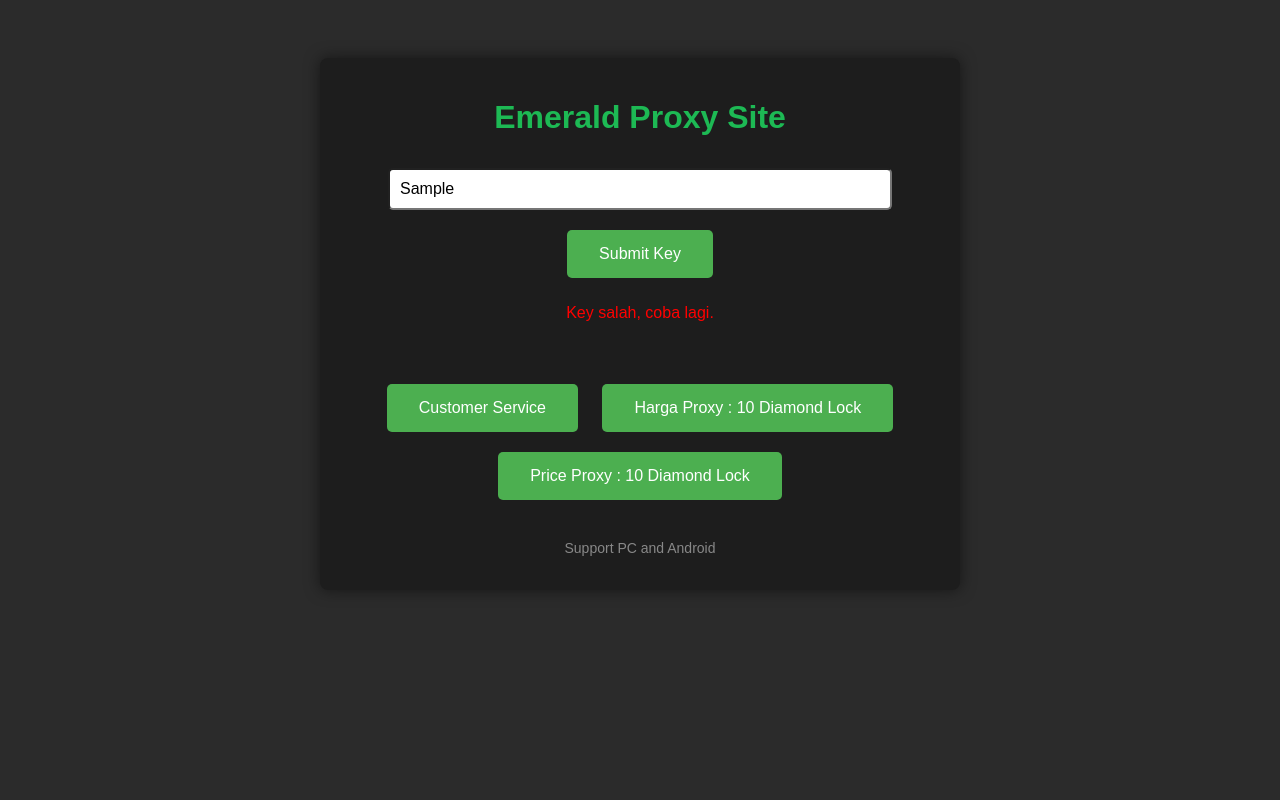
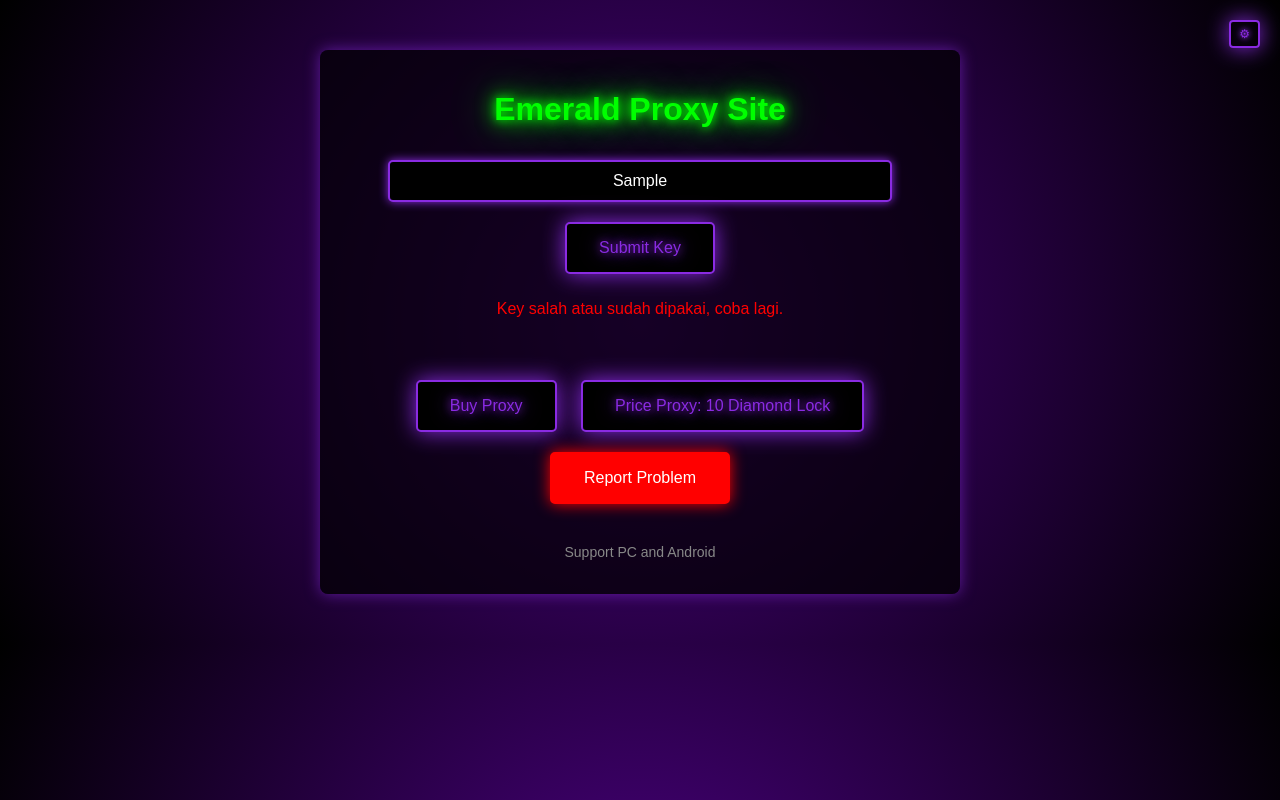
Before and after one commit to velohama-sudo/proxy.emerald, a plain HTML site: page index.html in a window 1280 px wide. Both pictures are taken after typing "Sample" into the empty fields and a click on the button "Submit Key". Drawn offline with Linux system fonts and the light colour scheme.

Commit message:
Add files via upload

```diff
--- a/index.html
+++ b/index.html
@@ -7,52 +7,131 @@
     <style>
         body {
             font-family: Arial, sans-serif;
-            background-color: #2b2b2b;
+            background: radial-gradient(circle at center, #2b0044, #000);
+            animation: bgGlow 6s infinite alternate;
             color: white;
             text-align: center;
             padding: 50px;
+            margin: 0;
         }
+
+        @keyframes bgGlow {
+            0% { background: radial-gradient(circle at center, #3b0066, #000); }
+            50% { background: radial-gradient(circle at center, #4a0080, #000); }
+            100% { background: radial-gradient(circle at center, #3b0066, #000); }
+        }
+
         .container {
-            background-color: #1d1d1d;
+            background-color: rgba(0, 0, 0, 0.7);
             padding: 20px;
             border-radius: 8px;
-            box-shadow: 0px 0px 15px rgba(0, 0, 0, 0.5);
+            box-shadow: 0px 0px 15px rgba(138, 43, 226, 0.6);
             width: 80%;
             max-width: 600px;
             margin: auto;
         }
+
         h1 {
-            color: #1db954;
+            color: #00ff00;
+            text-shadow: 0 0 10px #00ff00, 0 0 20px #00ff00, 0 0 40px #00ff00;
         }
+
         button {
-            background-color: #4CAF50;
-            color: white;
+            background-color: #000;
+            color: #8a2be2;
             padding: 15px 32px;
             font-size: 16px;
-            border: none;
+            border: 2px solid #8a2be2;
             border-radius: 5px;
             cursor: pointer;
             margin: 10px;
-            transition: background-color 0.3s;
+            transition: all 0.3s ease;
+            box-shadow: 0 0 15px #8a2be2;
+            animation: buttonGlow 1.5s infinite alternate;
+            text-shadow: 0 0 10px #8a2be2, 0 0 20px #8a2be2;
         }
+
+        @keyframes buttonGlow {
+            from { box-shadow: 0 0 10px #8a2be2; }
+            to { box-shadow: 0 0 25px #8a2be2; }
+        }
+
         button:hover {
-            background-color: #45a049;
+            transform: scale(1.05);
         }
+
         input[type="text"] {
             padding: 10px;
             margin: 10px;
             font-size: 16px;
             border-radius: 5px;
             width: 80%;
+            text-align: center;
+            border: 2px solid #8a2be2;
+            box-shadow: 0 0 10px #8a2be2;
+            background-color: black;
+            color: white;
         }
+
         .footer {
             margin-top: 30px;
             font-size: 14px;
             color: #888;
         }
+
+        #adminPanel {
+            margin-top: 20px;
+            display: none;
+        }
+
+        #keyList {
+            margin-top: 10px;
+            background: rgba(255, 255, 255, 0.05);
+            padding: 10px;
+            border-radius: 5px;
+        }
+
+        /* Tombol kecil admin */
+        #adminBtn {
+            position: fixed;
+            top: 10px;
+            right: 10px;
+            background-color: transparent;
+            border: 2px solid #8a2be2;
+            color: #8a2be2;
+            padding: 5px 8px;
+            font-size: 12px;
+            border-radius: 4px;
+            cursor: pointer;
+            box-shadow: 0 0 8px #8a2be2;
+            transition: 0.3s;
+            z-index: 999;
+            text-shadow: 0 0 5px #8a2be2, 0 0 10px #8a2be2;
+        }
+        #adminBtn:hover {
+            background-color: #8a2be2;
+            color: white;
+        }
+
+        /* Tombol Report Problem merah full */
+        .report-btn {
+            background-color: red !important;
+            color: white !important;
+            border: 2px solid red !important;
+            box-shadow: 0 0 15px red !important;
+            text-shadow: none !important;
+        }
+
+        .report-btn:hover {
+            background-color: darkred !important;
+            border-color: darkred !important;
+        }
     </style>
 </head>
 <body>
+
+    <!-- Tombol kecil admin -->
+    <button id="adminBtn" onclick="showAdminLogin()">⚙</button>
 
     <div class="container">
         <h1>Emerald Proxy Site</h1>
@@ -61,33 +140,80 @@
 
         <button onclick="verifyKey()">Submit Key</button>
 
-        <p id="errorMessage" style="color:red; display:none;">Key salah, coba lagi.</p>
+        <p id="errorMessage" style="color:red; display:none;">Key salah atau sudah dipakai, coba lagi.</p>
 
         <br><br>
 
-        <button onclick="openWhatsapp()">Customer Service</button>
-        <button onclick="alert('Harga Proxy: 10 Diamond Lock')">Harga Proxy : 10 Diamond Lock</button>
-        <button onclick="alert('Price Proxy: 10 Diamond Lock')">Price Proxy : 10 Diamond Lock</button>
+        <button onclick="openWhatsapp()">Buy Proxy</button>
+        <button onclick="showPrice()">Price Proxy: 10 Diamond Lock</button>
+        <button class="report-btn" onclick="reportProblem()">Report Problem</button>
 
         <div class="footer">
             <p>Support PC and Android</p>
         </div>
+
+        <!-- Panel Admin -->
+        <div id="adminPanel">
+            <h3>Panel Admin</h3>
+            <button onclick="generateKey()">Generate Key Baru</button>
+            <div id="keyList"></div>
+        </div>
     </div>
 
     <script>
+        let validKeys = ["XZ12A9", "QWERT1", "PLM9OK", "ZXCVBN", "ASDF12"];
+        let adminPassword = "admin123"; // password untuk panel admin
+
+        function showAdminLogin() {
+            let pass = prompt("Masukkan password admin:");
+            if (pass === adminPassword) {
+                document.getElementById("adminPanel").style.display = "block";
+                updateKeyList();
+            } else if (pass !== null && pass !== "") {
+                alert("Password salah!");
+            }
+        }
+
         function verifyKey() {
-            var key = document.getElementById('proxyKey').value;
-            var errorMessage = document.getElementById('errorMessage');
+            let key = document.getElementById('proxyKey').value.trim();
+            let errorMessage = document.getElementById('errorMessage');
 
-            if (key === "EPROXY") {
-                window.location.href = "https://example.com"; // Ganti dengan URL tujuan
+            if (validKeys.includes(key)) {
+                validKeys = validKeys.filter(k => k !== key); // hapus key setelah dipakai
+                updateKeyList();
+                window.location.href = "https://whatsapp.com/channel/0029Vb6TkoR1NCrRuEbl4f11"; // ganti link tujuan
             } else {
                 errorMessage.style.display = "block";
             }
         }
 
+        function generateKey() {
+            let characters = "ABCDEFGHIJKLMNOPQRSTUVWXYZ0123456789";
+            let newKey = "";
+            for (let i = 0; i < 6; i++) {
+                newKey += characters.charAt(Math.floor(Math.random() * characters.length));
+            }
+            validKeys.push(newKey);
+            updateKeyList();
+            alert("Key baru dibuat: " + newKey);
+        }
+
+        function updateKeyList() {
+            let list = document.getElementById("keyList");
+            list.innerHTML = "<strong>Key Aktif:</strong><br>" + validKeys.join("<br>");
+        }
+
         function openWhatsapp() {
-            var whatsappLink = "https://wa.me/6288971012907";
+            let whatsappLink = "https://wa.me/6288971012907";
+            window.open(whatsappLink, "_blank");
+        }
+
+        function showPrice() {
+            alert("Harga Proxy adalah 10 Diamond Lock.");
+        }
+
+        function reportProblem() {
+            let whatsappLink = "https://wa.me/6288971012907?text=Halo%20Admin,%20saya%20ingin%20melaporkan%20masalah.";
             window.open(whatsappLink, "_blank");
         }
     </script>
```
